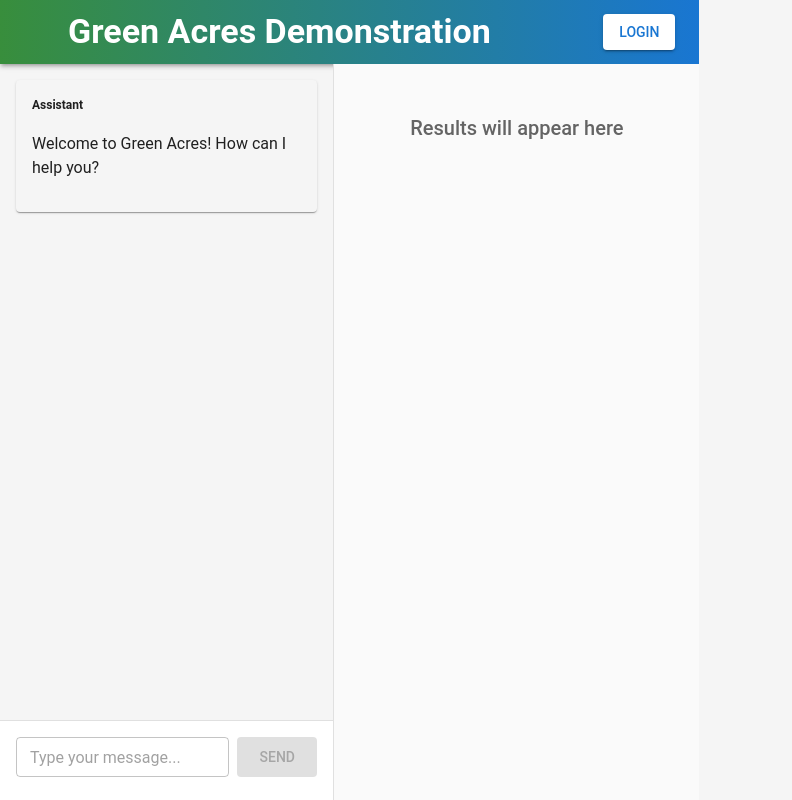
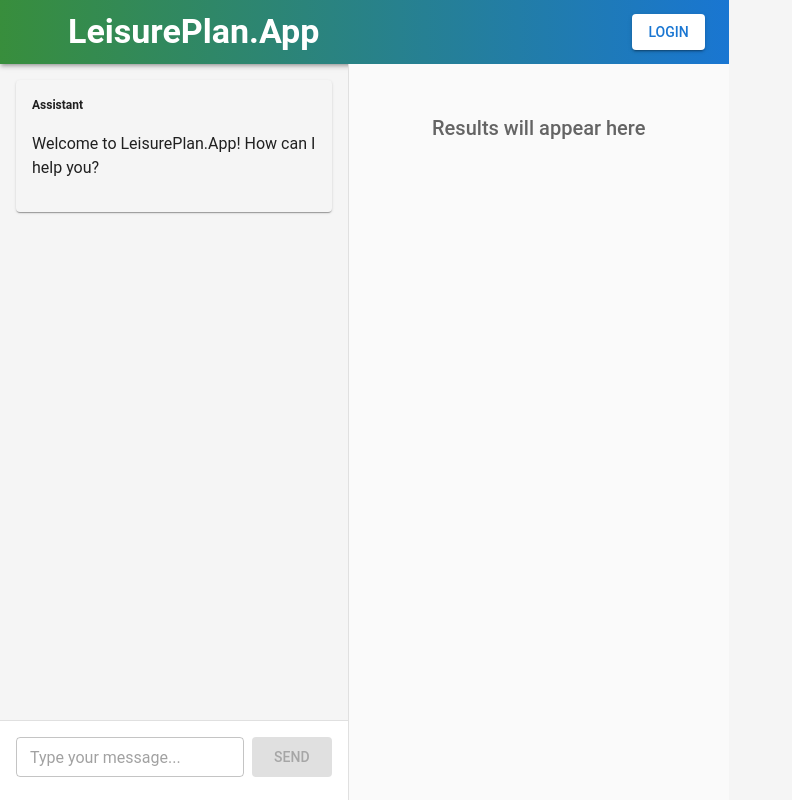
Before and after one commit to rwoodley/GreenAcres.UX, a React (Vite) app in the folder ux/: page / in a window 1280 px wide. Shown: the whole page, without its empty margins (0-792 px from the left). Built offline with nearby package versions, Linux system fonts and the light colour scheme; some icons are missing.

Commit message:
GH-1-Rename from Green Acres to LeisurePlan.app

```diff
--- a/ux/index.html
+++ b/ux/index.html
@@ -4,7 +4,7 @@
     <meta charset="UTF-8" />
     <link rel="icon" type="image/svg+xml" href="/favicon.svg" />
     <meta name="viewport" content="width=device-width, initial-scale=1.0" />
-    <title>Green Acres Retirement Calculator</title>
+    <title>LeisurePlan.App Retirement Calculator</title>
 
     <!-- SPA redirect handling for GitHub Pages -->
     <script>
--- a/ux/public/404.html
+++ b/ux/public/404.html
@@ -2,7 +2,7 @@
 <html lang="en">
   <head>
     <meta charset="utf-8" />
-    <title>Green Acres Retirement Calculator</title>
+    <title>LeisurePlan.App Retirement Calculator</title>
     <script>
       // SPA redirect script for GitHub Pages
       // This script takes the current path and converts it to a query string parameter
--- a/ux/src/App.jsx
+++ b/ux/src/App.jsx
@@ -1,9 +1,9 @@
 
+import { useAuth0 } from '@auth0/auth0-react';
 import { Box, CssBaseline } from '@mui/material';
 import { ThemeProvider } from '@mui/material/styles';
 import { useRef, useState } from 'react';
 import { Route, BrowserRouter as Router, Routes } from 'react-router-dom';
-import { useAuth0 } from '@auth0/auth0-react';
 import {
   fetchChart,
   fetchChatDialog,
@@ -57,7 +57,7 @@
 function MainChat() {
   const { getAccessTokenSilently } = useAuth0();
   const [messages, setMessages] = useState([
-    { sender: 'agent', text: 'Welcome to Green Acres! How can I help you?' },
+    { sender: 'agent', text: 'Welcome to LeisurePlan.App! How can I help you?' },
   ]);
   const [loading, setLoading] = useState(false);
   const [sessionId, setSessionId] = useState(null);
--- a/ux/src/components/Banner.jsx
+++ b/ux/src/components/Banner.jsx
@@ -1,8 +1,8 @@
-import React, { useState } from 'react';
-import { AppBar, Toolbar, Typography, Box, IconButton, Menu, MenuItem, Button } from '@mui/material';
+import { useAuth0 } from '@auth0/auth0-react';
 import MenuIcon from '@mui/icons-material/Menu';
+import { AppBar, Box, Button, IconButton, Menu, MenuItem, Toolbar, Typography } from '@mui/material';
+import { useState } from 'react';
 import { useNavigate } from 'react-router-dom';
-import { useAuth0 } from '@auth0/auth0-react';
 
 const Banner = () => {
   const [anchorEl, setAnchorEl] = useState(null);
@@ -61,7 +61,7 @@
         </Menu>
         <Box sx={{ flexGrow: 1 }}>
           <Typography variant="h4" component="div" sx={{ fontWeight: 700, color: '#fff' }}>
-            Green Acres Demonstration
+            LeisurePlan.App
           </Typography>
         </Box>
         {!isLoading && (
```
Also changed, not shown: ux/public/Logo.png (renamed from ux/Logo.png).
